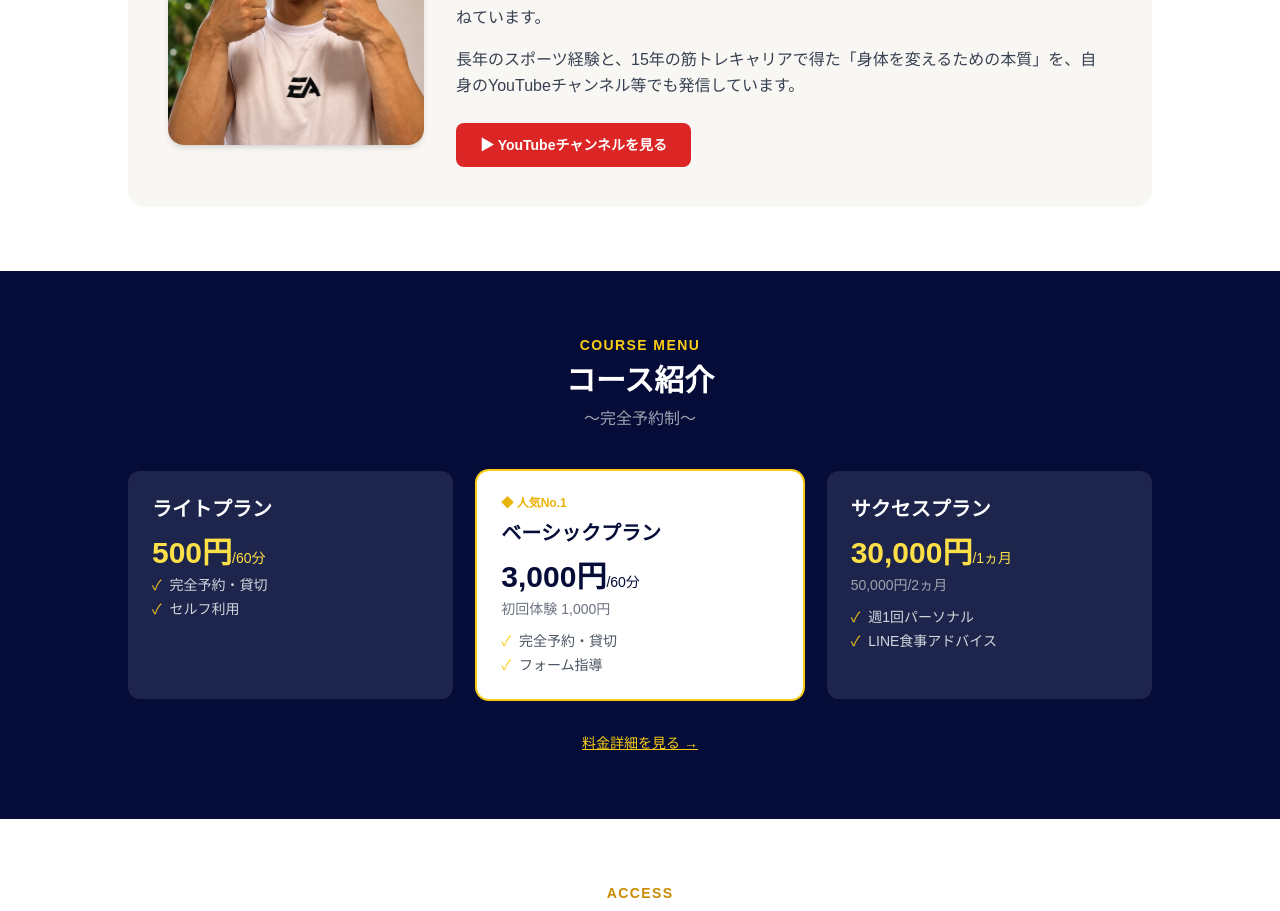
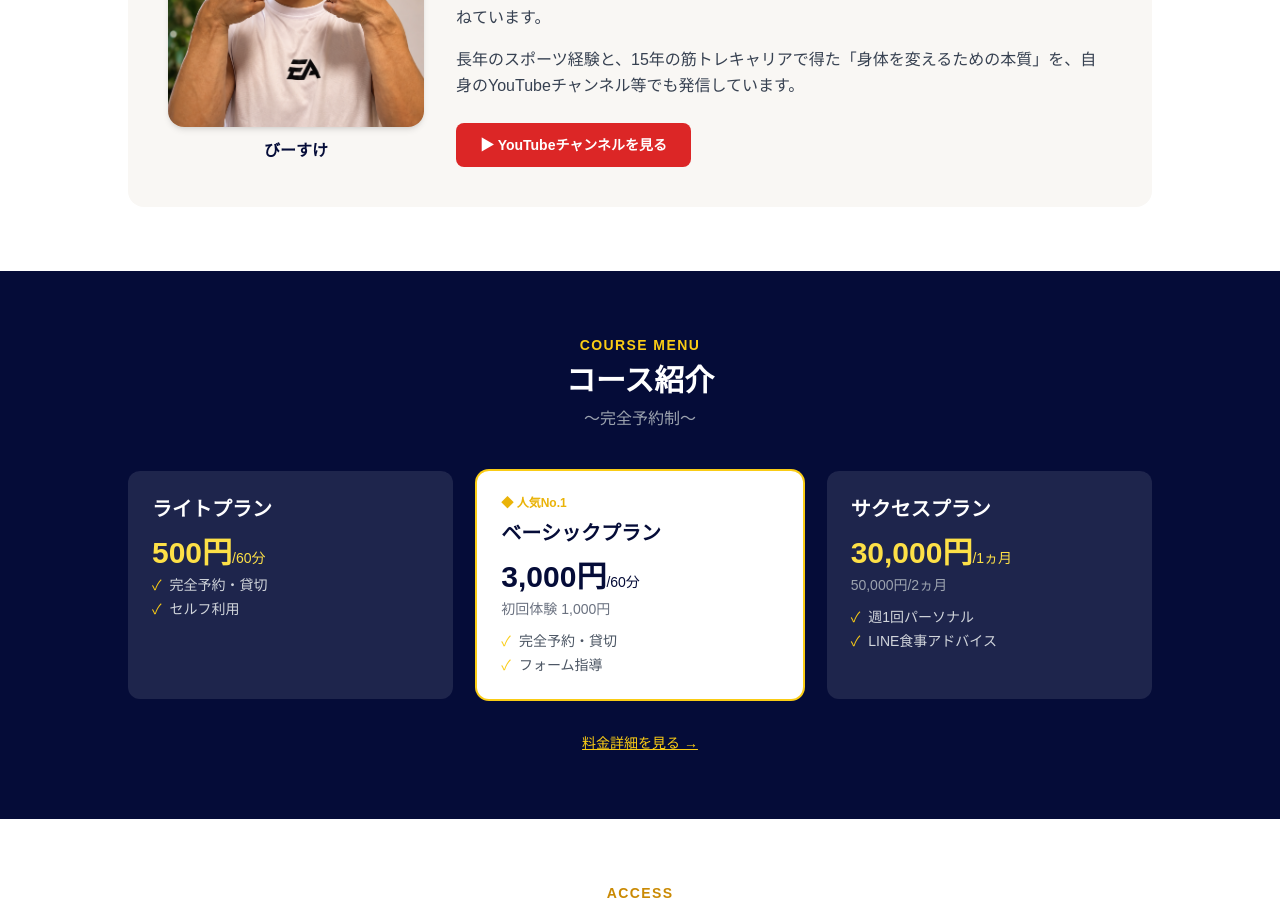
Before and after one commit to b-suke0/thebase-gym-site, a Next.js app: page / in a window 1280 px wide. Shown: the part 1560-2471 px from the top of the page. Built offline with nearby package versions, Linux system fonts and the light colour scheme.

Commit message:
Add trainer name びーすけ under photo

```diff
--- a/app/page.tsx
+++ b/app/page.tsx
@@ -55,6 +55,7 @@ export default function Home() {
                   alt="トレーナー"
                   className="w-52 h-64 md:w-64 md:h-80 object-cover object-[center_15%] rounded-2xl shadow-md"
                 />
+                <p className="text-center text-navy font-bold mt-3">びーすけ</p>
               </div>
               <div className="flex-1">
                 <h3 className="text-xl md:text-2xl font-bold text-navy mb-6 leading-snug">
```
